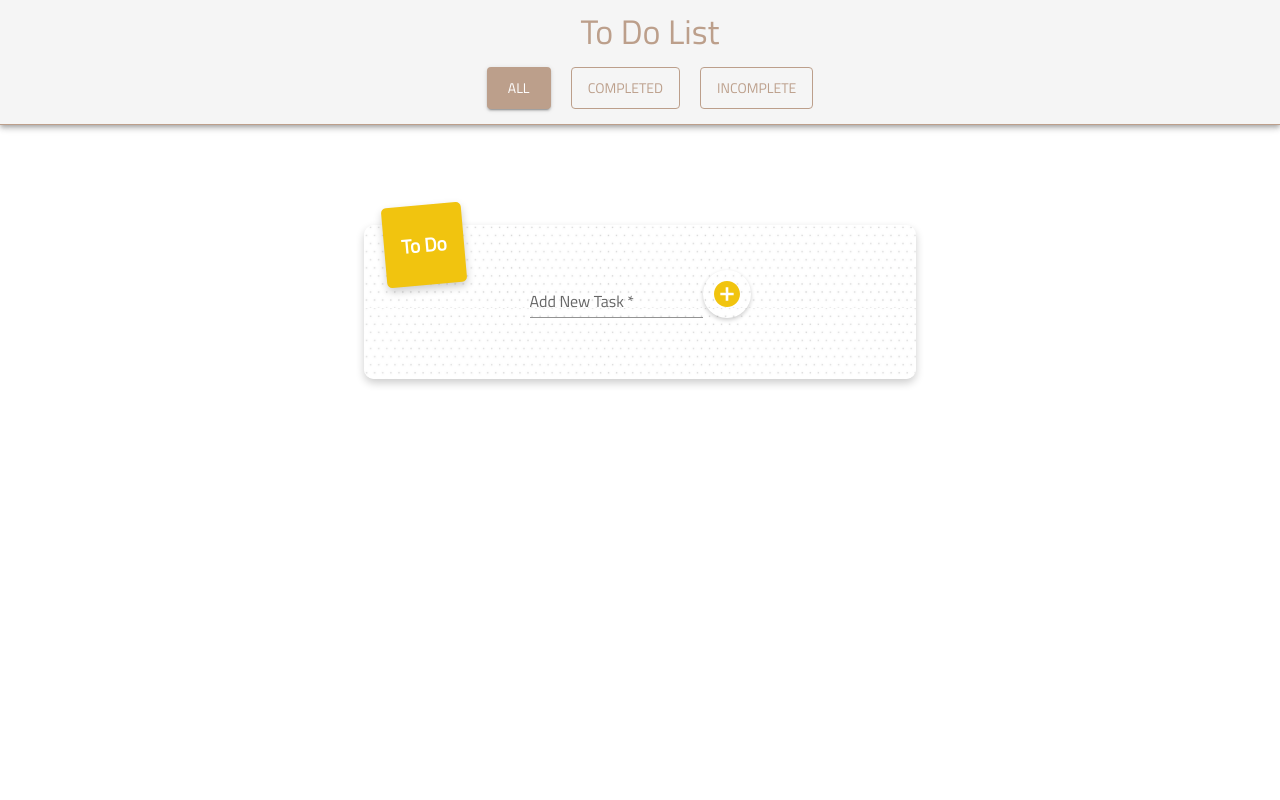
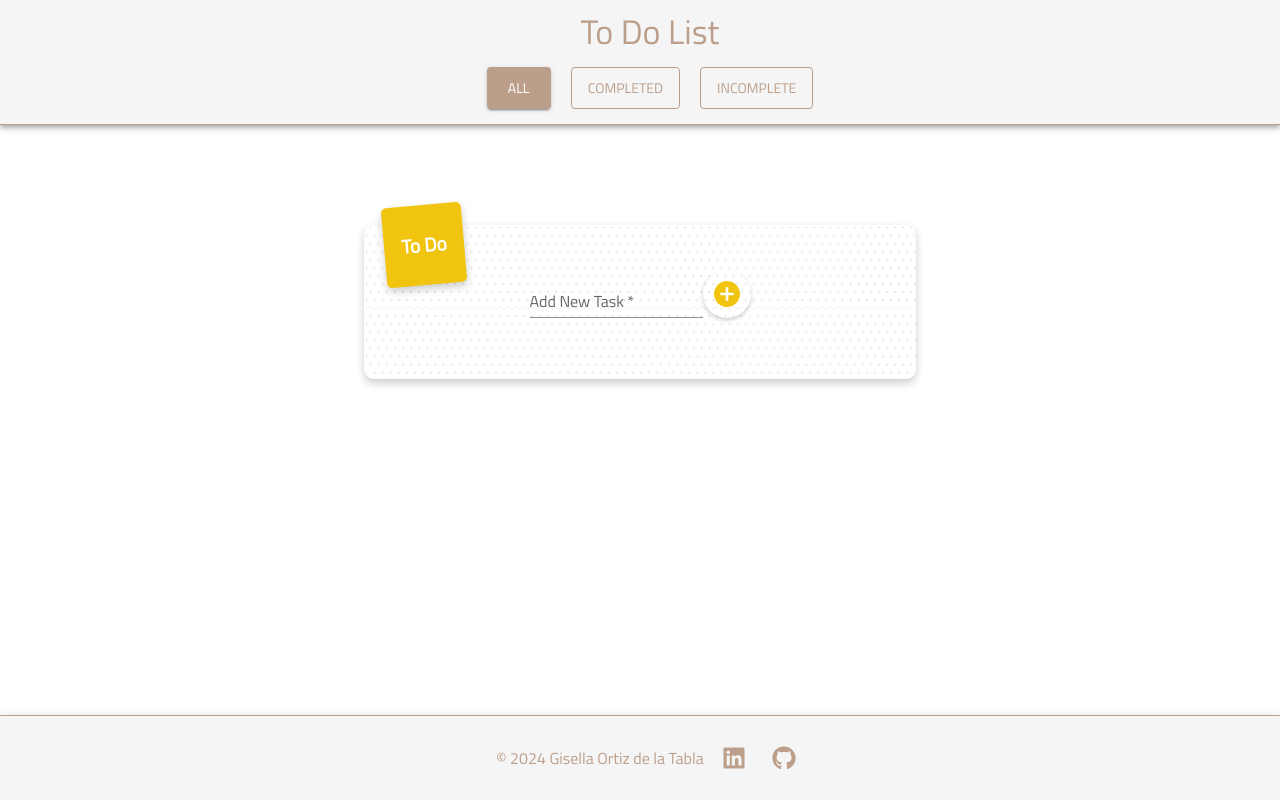
Before and after one commit to GiseOt/To-Do-List, a React (Vite) app: page / in a window 1280 px wide. Built offline with nearby package versions, Linux system fonts and the light colour scheme.

Commit message:
feat:add Footer

```diff
--- a/src/App.jsx
+++ b/src/App.jsx
@@ -2,6 +2,7 @@ import { Routes, Route } from "react-router";
 import Navbar from "./components/Navbar";
 import TaskList from "./components/TaskList";
 import { TaskProvider } from "./context/TaskContext";
+import Footer from "./components/Footer";
 
 // Design
 import { Container, CssBaseline } from "@mui/material";
@@ -22,7 +23,7 @@ function App() {
 				<Navbar />
 				<Container
 					maxWidth="sm"
-					sx={{ display: "flex", justifyContent: "center" }}
+					sx={{ display: "flex", justifyContent: "center", mb: "100px" }}
 				>
 					<Routes>
 						<Route path="/" element={<TaskList />} />
@@ -32,6 +33,7 @@ function App() {
 						<Route path="/edit-task/:taskId" element={<TaskList />} />
 					</Routes>
 				</Container>
+				<Footer />
 			</ThemeProvider>
 		</TaskProvider>
 	);
--- a/src/components/DeleteModal.jsx
+++ b/src/components/DeleteModal.jsx
@@ -1,11 +1,23 @@
-import { Link } from "react-router-dom";
 import { Modal, Fade, Button, Typography, Box } from "@mui/material";
+import { useNavigate } from "react-router-dom";
 
 const DeleteModal = ({ open, onClose, onDelete }) => {
+	const navigate = useNavigate();
+
+	const handleDelete = () => {
+		onDelete();
+		navigate("/");
+	};
+
+	const handleCancel = () => {
+		onClose();
+		navigate("/");
+	};
+
 	return (
 		<Modal
 			open={open}
-			onClose={onClose}
+			onClose={handleCancel}
 			aria-labelledby="delete-modal-title"
 			aria-describedby="delete-modal-description"
 			closeAfterTransition
@@ -28,18 +40,15 @@ const DeleteModal = ({ open, onClose, onDelete }) => {
 					<Typography id="delete-modal-title" variant="h6" gutterBottom>
 						Are you sure you want to delete?
 					</Typography>
-
 					<Button
-						onClick={onDelete}
+						onClick={handleDelete}
 						variant="contained"
 						color="error"
-						component={Link}
-						to="/"
 						sx={{ mr: 2 }}
 					>
 						Delete
 					</Button>
-					<Button onClick={onClose} variant="outlined" component={Link} to="/">
+					<Button onClick={handleCancel} variant="outlined">
 						Cancel
 					</Button>
 				</Box>
--- /dev/null
+++ b/src/components/Footer.jsx
@@ -0,0 +1,80 @@
+import {
+	AppBar,
+	Toolbar,
+	Typography,
+	Container,
+	IconButton,
+	Box,
+} from "@mui/material";
+import { FaLinkedin, FaGithub } from "react-icons/fa";
+
+const Footer = () => {
+	return (
+		<AppBar
+			position="fixed"
+			sx={{
+				top: "auto",
+				bottom: 0,
+				backgroundColor: "#F5F5F5",
+				paddingLeft: "20px",
+				paddingBlock: "10px",
+				borderTop: "1px solid #BC9F8B",
+				marginTop: "20px",
+			}}
+		>
+			<Toolbar
+				sx={{
+					display: "flex",
+					justifyContent: "center",
+					alignItems: "center",
+					flexDirection: "row",
+				}}
+			>
+				<Container
+					maxWidth="sm"
+					sx={{
+						display: "flex",
+						alignItems: "center",
+						justifyContent: "center",
+					}}
+				>
+					<Typography
+						variant="body1"
+						color="#BC9F8B"
+						sx={{
+							marginRight: "10px",
+							fontSize: {
+								xs: "0.75rem",
+								sm: "1rem",
+							},
+						}}
+					>
+						&copy; 2024 Gisella Ortiz de la Tabla
+					</Typography>
+					<Box sx={{ display: "flex", gap: "10px" }}>
+						<IconButton
+							component="a"
+							href="https://www.linkedin.com/in/gisellaortizdelatabla/"
+							target="_blank"
+							rel="noopener noreferrer"
+							color="inherit"
+						>
+							<FaLinkedin size={24} color="#BC9F8B" />
+						</IconButton>
+						<IconButton
+							component="a"
+							href="https://github.com/GiseOt"
+							target="_blank"
+							rel="noopener noreferrer"
+							color="inherit"
+						>
+							<FaGithub size={24} color="#BC9F8B" />
+						</IconButton>
+					</Box>
+				</Container>
+			</Toolbar>
+		</AppBar>
+	);
+};
+
+export default Footer;
```
